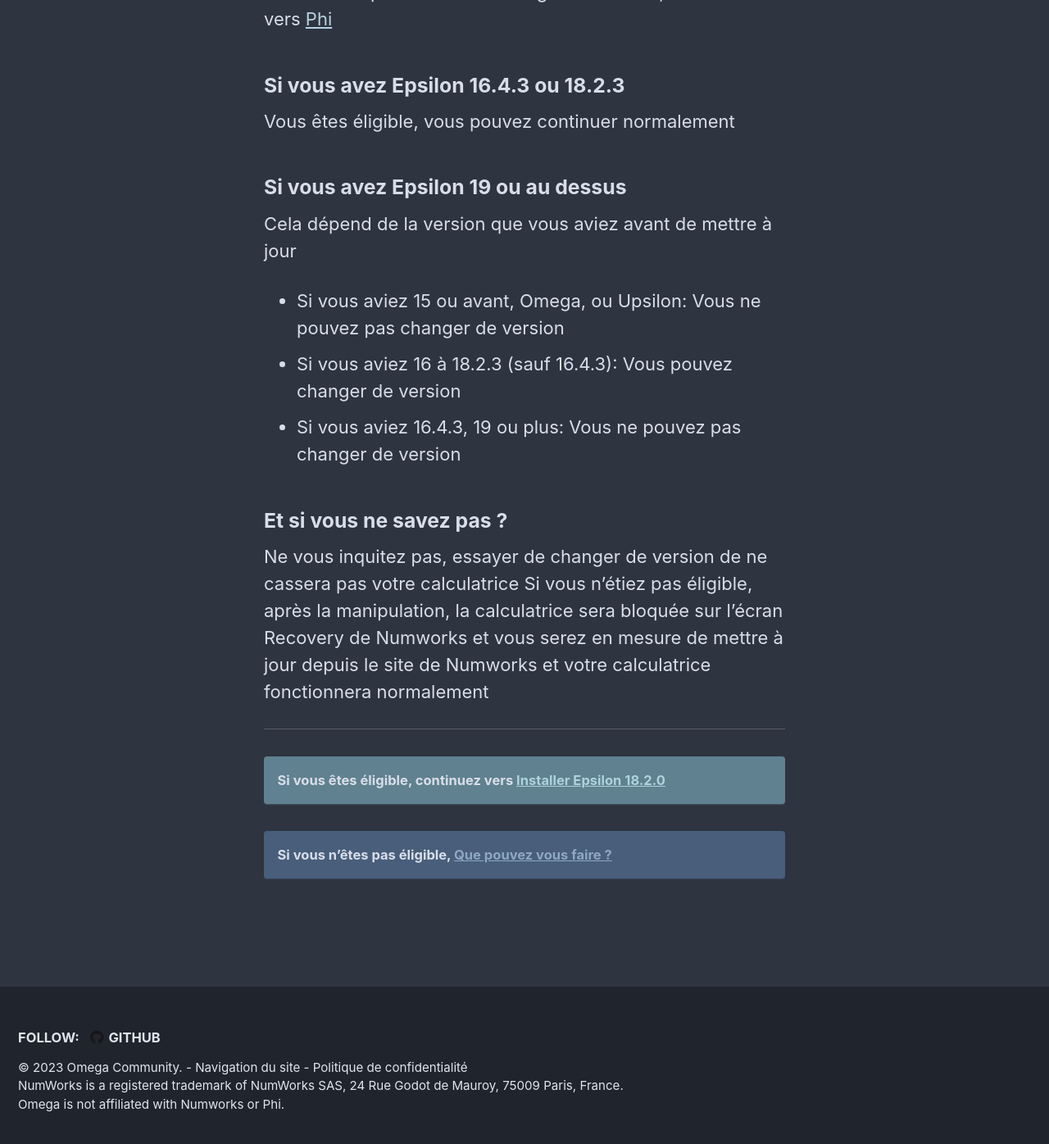
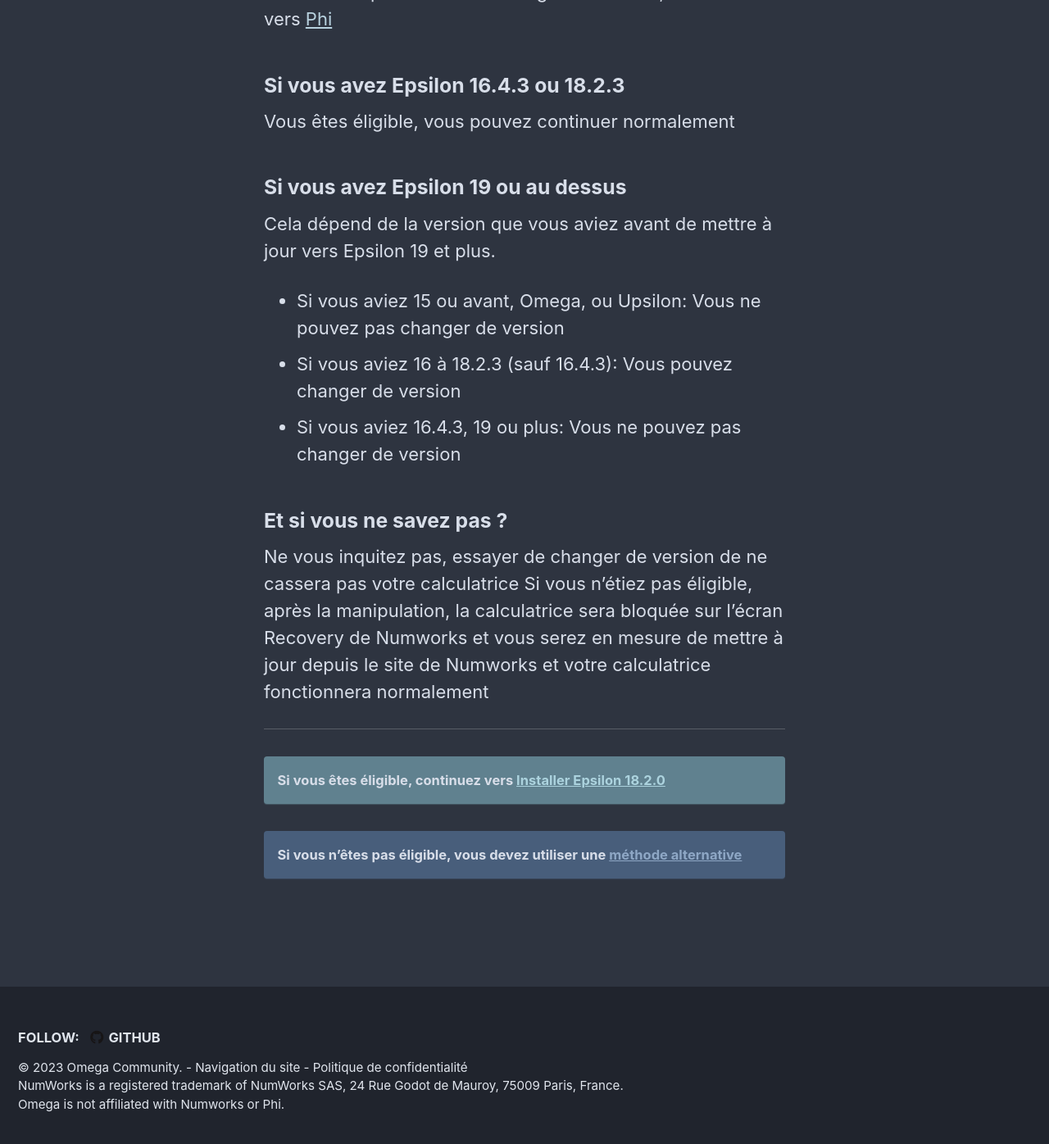
Before and after one commit to Omega-Numworks/Omega-Guide, a Jekyll site: the page built from _pages/fr_FR/check-version-change-eligibility.md, in a window 1280 px wide and 1400 px high, scrolled down 909 px. Shown: the top 1396 px of the window at 82% size. Built offline with Jekyll 4.4.1, drawn with Linux system fonts in a browser that asks for light colours; comment, search, counter and statistics services are not loaded.

Commit message:
Update check-version-change-eligibility.md

```diff
--- a/_pages/fr_FR/check-version-change-eligibility.md
+++ b/_pages/fr_FR/check-version-change-eligibility.md
@@ -20,7 +20,7 @@
 
 ### Si vous avez Epsilon 19 ou au dessus
 
-Cela dépend de la version que vous aviez avant de mettre à jour
+Cela dépend de la version que vous aviez avant de mettre à jour vers Epsilon 19 et plus.
 
 - Si vous aviez 15 ou avant, Omega, ou Upsilon: Vous ne pouvez pas changer de version
 - Si vous aviez 16 à 18.2.3 (sauf 16.4.3): Vous pouvez changer de version
@@ -36,5 +36,5 @@
 Si vous êtes éligible, continuez vers [Installer Epsilon 18.2.0](install-epsilon-18-2-0)
 {: .notice--primary}
 
-Si vous n'êtes pas éligible, [Que pouvez vous faire ?](what-to-do-locked)
+Si vous n'êtes pas éligible, vous devez utiliser une [méthode alternative](n0110-is-locked#méthodes-alternatives)
 {: .notice--info}
```
